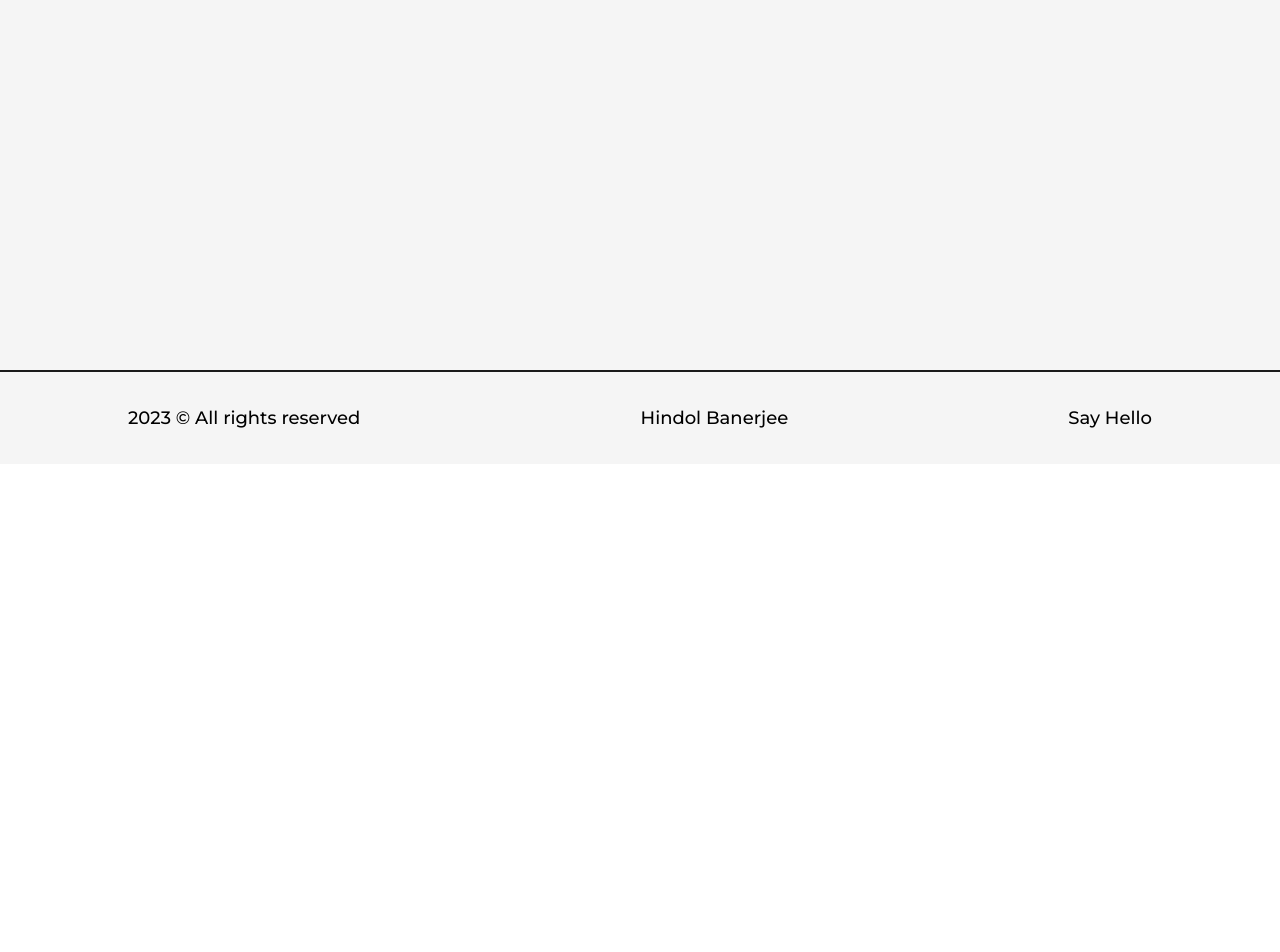
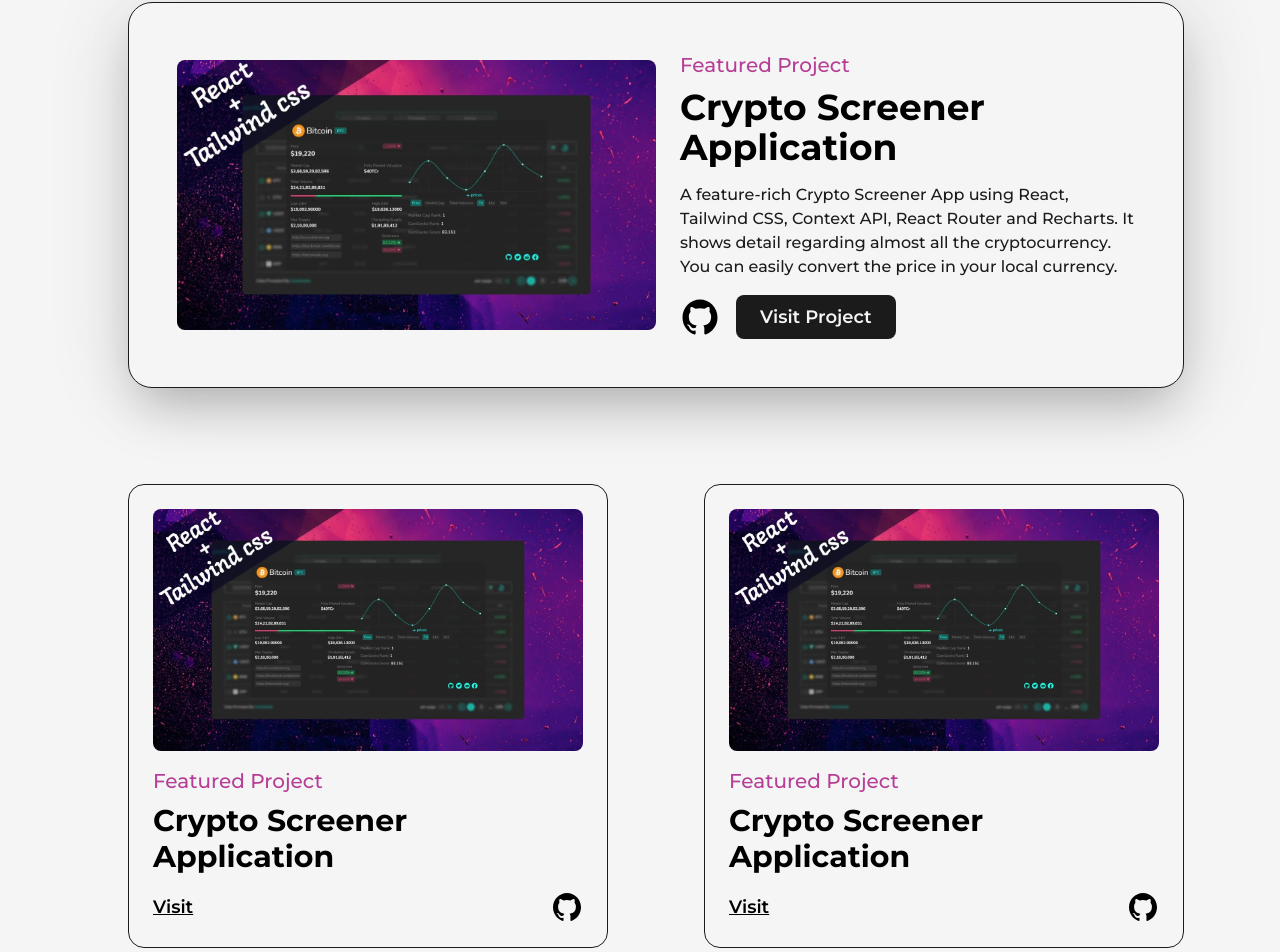
Before and after one commit to Hindol19/portfolio, a Next.js app: page /projects in a window 1280 px wide. Before the commit this address had no page. Shown: the part 518-1470 px from the top of the page. Before the commit the page ends 982 px from the top, so only its background shows below. Built offline with nearby package versions, Linux system fonts and the light colour scheme.

Commit message:
Completed projects page

```diff
--- /dev/null
+++ b/src/pages/projects.js
@@ -0,0 +1,161 @@
+import React from "react";
+import Head from "next/head";
+import Link from "next/link";
+import Image from "next/image";
+import Layout from "@/components/Layout";
+import AnimatedText from "@/components/AnimatedText";
+import { GithubIcon } from "@/components/Icons";
+import project1 from "../../public/images/projects/crypto-screener-cover-image.jpg";
+
+const FeaturedProject = ({ type, title, summary, img, link, github }) => {
+  return (
+    <article className="w-full flex items-center justify-between rounded-3xl relative border border-solid border-dark bg-light shadow-2xl p-12">
+      <div className="absolute top-0 -right-3 -z-10 w-[102%] h-[103%] rounded-[2rem] bg-dark opacity-10 blur-2xl" />
+      <Link
+        href={link}
+        target="_blank"
+        className="w-1/2 cursor-pointer overflow-hidden rounded-lg"
+      >
+        <Image src={img} alt={title} className="w-full h-auto" />
+      </Link>
+      <div className="w-1/2 flex flex-col items-start justify-between pl-6">
+        <span className="text-primary font-medium text-xl">{type}</span>
+        <Link
+          href={link}
+          target="_blank"
+          className="hover:underline underline-offset-2"
+        >
+          <h2 className="my-2 w-full text-left text-4xl font-bold">{title}</h2>
+        </Link>
+        <p className="my-2 font-medium text-dark">{summary}</p>
+        <div className="mt-2 flex items-center">
+          <Link href={github} target="_blank" className="w-10">
+            <GithubIcon />
+          </Link>
+          <Link
+            href={link}
+            target="_blank"
+            className="ml-4 rounded-lg bg-dark text-light p-2 px-6 text-lg font-semibold"
+          >
+            Visit Project
+          </Link>
+        </div>
+      </div>
+    </article>
+  );
+};
+
+const Project = ({ type, title, img, link, github }) => {
+  return (
+    <article className="w-full flex flex-col items-center justify-center rounded-2xl border border-solid border-dark bg-light p-6 relative">
+      <Link
+        href={link}
+        target="_blank"
+        className="w-full cursor-pointer overflow-hidden rounded-lg"
+      >
+        <Image src={img} alt={title} className="w-full h-auto" />
+      </Link>
+      <div className="w-full flex flex-col items-start justify-between mt-4">
+        <span className="text-primary font-medium text-xl">{type}</span>
+        <Link
+          href={link}
+          target="_blank"
+          className="hover:underline underline-offset-2"
+        >
+          <h2 className="my-2 w-full text-left text-3xl font-bold">{title}</h2>
+        </Link>
+        <div className="w-full mt-2 flex items-center justify-between">
+          <Link
+            href={link}
+            target="_blank"
+            className="text-lg font-semibold underline"
+          >
+            Visit
+          </Link>
+          <Link href={github} target="_blank" className="w-8">
+            <GithubIcon />
+          </Link>
+        </div>
+      </div>
+    </article>
+  );
+};
+
+const projects = () => {
+  return (
+    <>
+      <Head>
+        <title>Hindol Banerjee | Project Page</title>
+        <meta name="description" content="any description" />
+      </Head>
+      <main className="w-full mb-16 flex flex-col items-center justify-center">
+        <Layout classname="pt-16">
+          <AnimatedText
+            text="Imagination Trumps Knowledge!"
+            classname="mb-16"
+          />
+          <div className="grid grid-cols-12 gap-24">
+            <div className="col-span-12">
+              <FeaturedProject
+                title="Crypto Screener Application"
+                summary="A feature-rich Crypto Screener App using React, Tailwind CSS, Context API, React Router and Recharts. It shows detail regarding almost all the cryptocurrency. You can easily convert the price in your local currency."
+                img={project1}
+                link="/"
+                github="/"
+                type="Featured Project"
+              />
+            </div>
+            <div className="col-span-6">
+              <Project
+                title="Crypto Screener Application"
+                img={project1}
+                link="/"
+                github="/"
+                type="Featured Project"
+              />
+            </div>
+            <div className="col-span-6">
+              <Project
+                title="Crypto Screener Application"
+                img={project1}
+                link="/"
+                github="/"
+                type="Featured Project"
+              />
+            </div>
+            <div className="col-span-12">
+              <FeaturedProject
+                title="Crypto Screener Application"
+                summary="A feature-rich Crypto Screener App using React, Tailwind CSS, Context API, React Router and Recharts. It shows detail regarding almost all the cryptocurrency. You can easily convert the price in your local currency."
+                img={project1}
+                link="/"
+                github="/"
+                type="Featured Project"
+              />
+            </div>
+            <div className="col-span-6">
+              <Project
+                title="Crypto Screener Application"
+                img={project1}
+                link="/"
+                github="/"
+                type="Featured Project"
+              />
+            </div>
+            <div className="col-span-6">
+              <Project
+                title="Crypto Screener Application"
+                img={project1}
+                link="/"
+                github="/"
+                type="Featured Project"
+              />
+            </div>
+          </div>
+        </Layout>
+      </main>
+    </>
+  );
+};
+
+export default projects;
```
